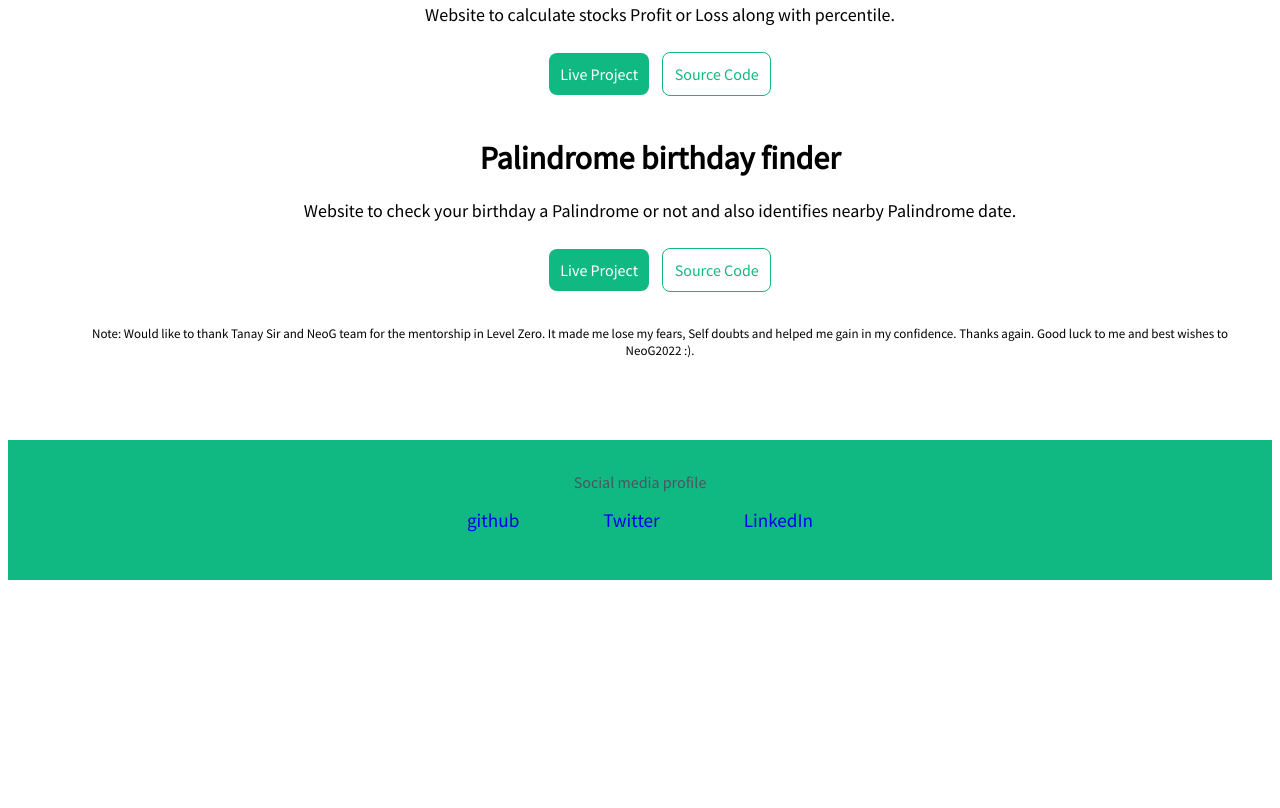
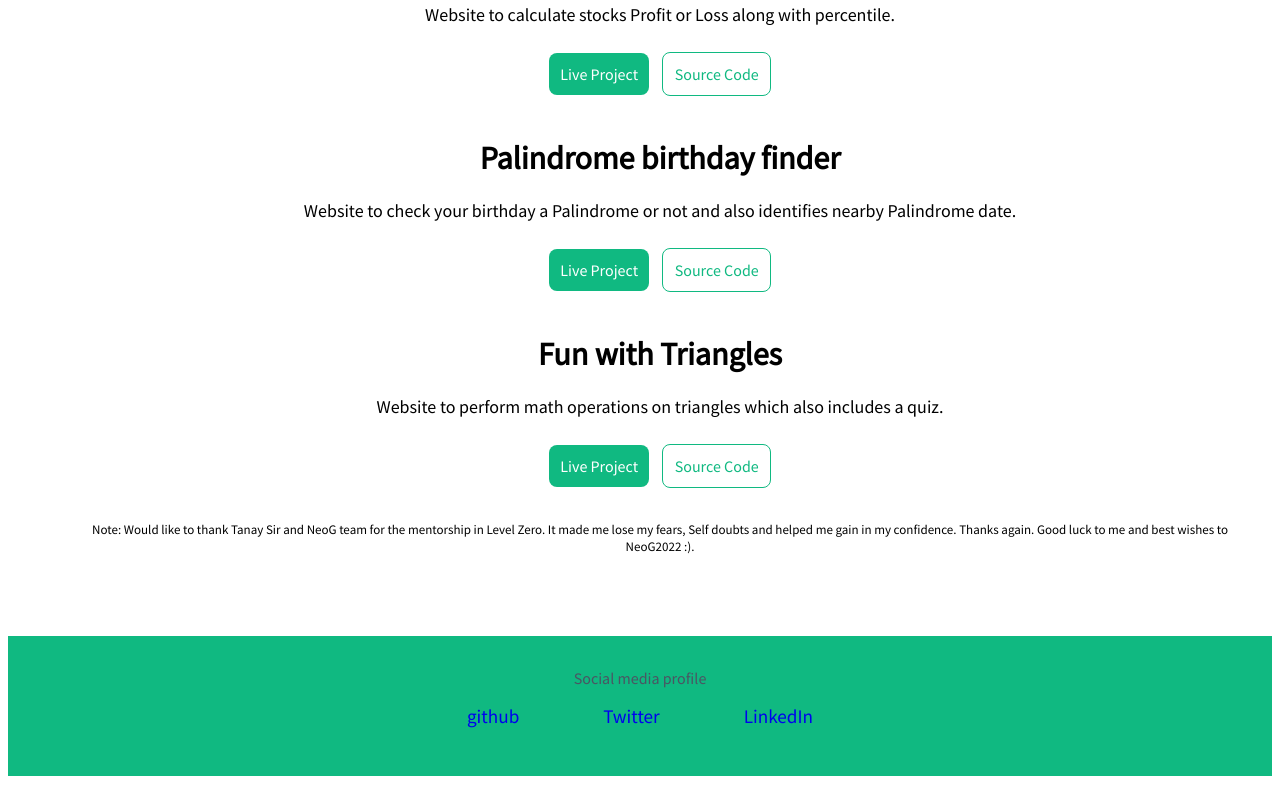
Before and after one commit to kalyandindu/PavanDindu-Portfolio, a plain HTML site: page projects.html in a window 1280 px wide. Shown: the part 1941-2749 px from the top of the page. Before the commit the page ends 2553 px from the top, so only its background shows below. Drawn offline with Linux system fonts and the light colour scheme.

Commit message:
Feat: Added triangles project

```diff
--- a/projects.html
+++ b/projects.html
@@ -83,6 +83,12 @@
         </li>
 
         <li class= "my-profile list-no-bullet">
+            <h1>Fun with Triangles</h1>
+            <p style="font-size: large;">Website to perform math operations on triangles which also includes a quiz.</p><br>
+            <a href="https://triangles-portfolio.netlify.app/" class="link-primary link" target="_blank">Live Project</a> <a href="https://github.com/kalyandindu/Mark-12-Fun-with-Triangles" style="margin-left: 10px;" class="link-secondary link" target="_blank">Source Code</a>
+        </li>
+
+        <li class= "my-profile list-no-bullet">
             <p style="font-size: small;"> Note: Would like to thank Tanay Sir and NeoG team for the mentorship in Level Zero. It made me lose my fears, Self doubts and helped me gain in my confidence. Thanks again.
             Good luck to me and best wishes to NeoG2022 :).</p><br>
 
```
